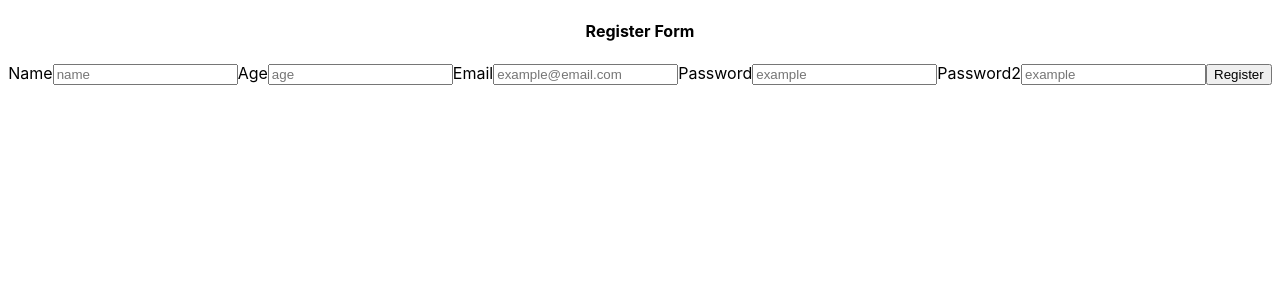
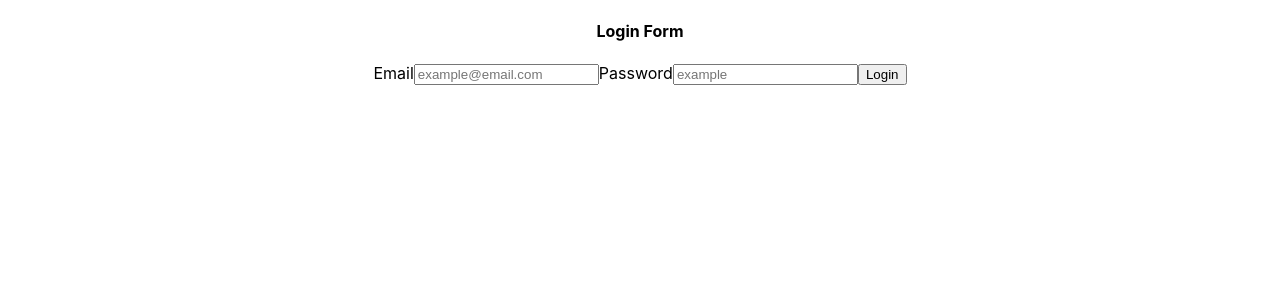
Before and after one commit to albaMCh/code-verifier-frontend, a React (Create React App) app: page / in a window 1280 px wide. Shown: the top 300 px of the page. Built offline with nearby package versions, Linux system fonts and the light colour scheme.

Commit message:
actividades sesion 10

```diff
--- a/src/App.tsx
+++ b/src/App.tsx
@@ -7,7 +7,7 @@ import RegisterForm from "./components/form/RegisterForm";
 function App() {
   return (
     <div className="App">
-      <RegisterForm></RegisterForm>
+      <LoginForm></LoginForm>
     </div>
   );
 }
```
